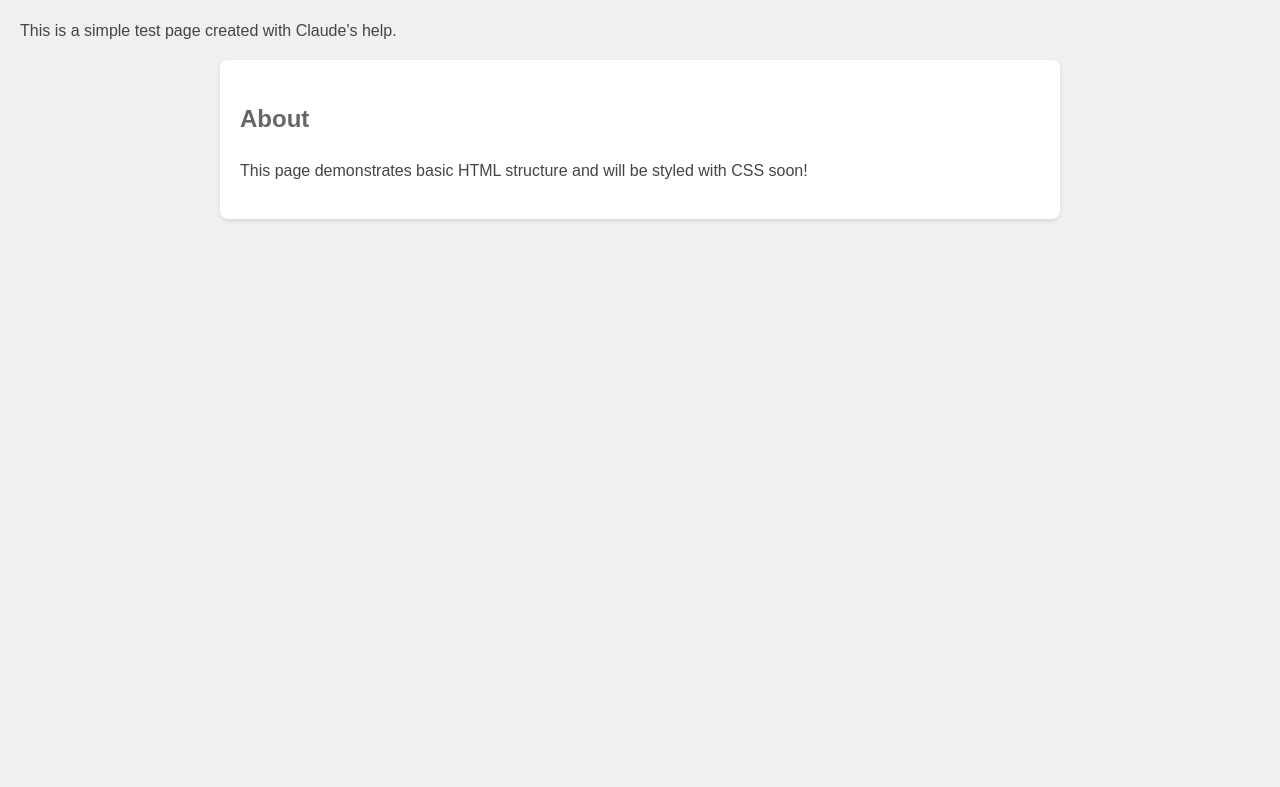
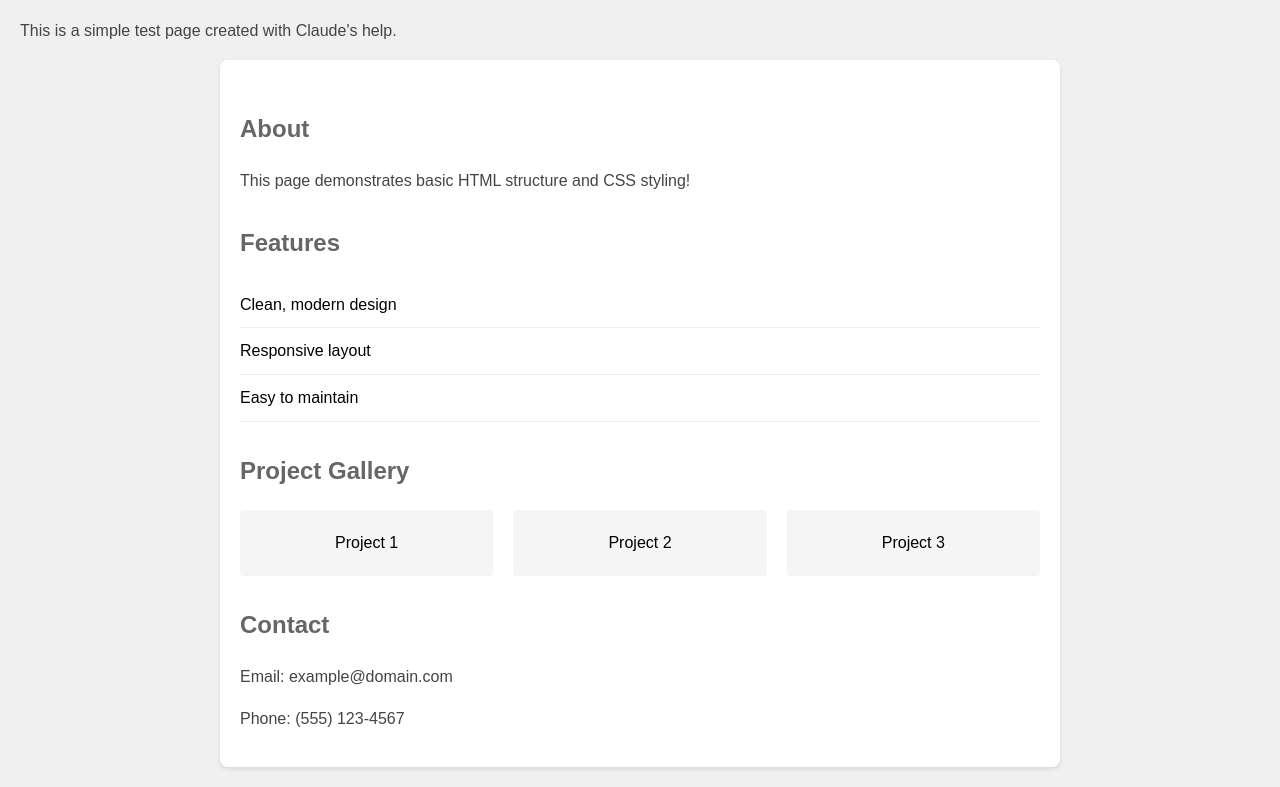
Before and after one commit to joeyaliano/claude-test, a plain HTML site: page index.html in a window 1280 px wide. Shown: the part 108-895 px from the top of the page. Before the commit the page ends 800 px from the top, so only its background shows below. Drawn offline with Linux system fonts and the light colour scheme.

Commit message:
Add new content sections

```diff
--- a/index.html
+++ b/index.html
@@ -11,7 +11,25 @@
     <p>This is a simple test page created with Claude's help.</p>
     <div class="content">
         <h2>About</h2>
-        <p>This page demonstrates basic HTML structure and will be styled with CSS soon!</p>
+        <p>This page demonstrates basic HTML structure and CSS styling!</p>
+
+        <h2>Features</h2>
+        <ul>
+            <li>Clean, modern design</li>
+            <li>Responsive layout</li>
+            <li>Easy to maintain</li>
+        </ul>
+
+        <h2>Project Gallery</h2>
+        <div class="gallery">
+            <div class="gallery-item">Project 1</div>
+            <div class="gallery-item">Project 2</div>
+            <div class="gallery-item">Project 3</div>
+        </div>
+
+        <h2>Contact</h2>
+        <p>Email: example@domain.com</p>
+        <p>Phone: (555) 123-4567</p>
     </div>
 </body>
 </html>
--- a/styles.css
+++ b/styles.css
@@ -24,8 +24,38 @@ h1 {
 
 h2 {
     color: #666;
+    margin-top: 30px;
 }
 
 p {
     color: #444;
 }
+
+ul {
+    list-style-type: none;
+    padding: 0;
+}
+
+li {
+    padding: 10px 0;
+    border-bottom: 1px solid #eee;
+}
+
+.gallery {
+    display: grid;
+    grid-template-columns: repeat(auto-fit, minmax(200px, 1fr));
+    gap: 20px;
+    margin: 20px 0;
+}
+
+.gallery-item {
+    background-color: #f5f5f5;
+    padding: 20px;
+    text-align: center;
+    border-radius: 4px;
+    transition: transform 0.2s;
+}
+
+.gallery-item:hover {
+    transform: scale(1.05);
+}
```
